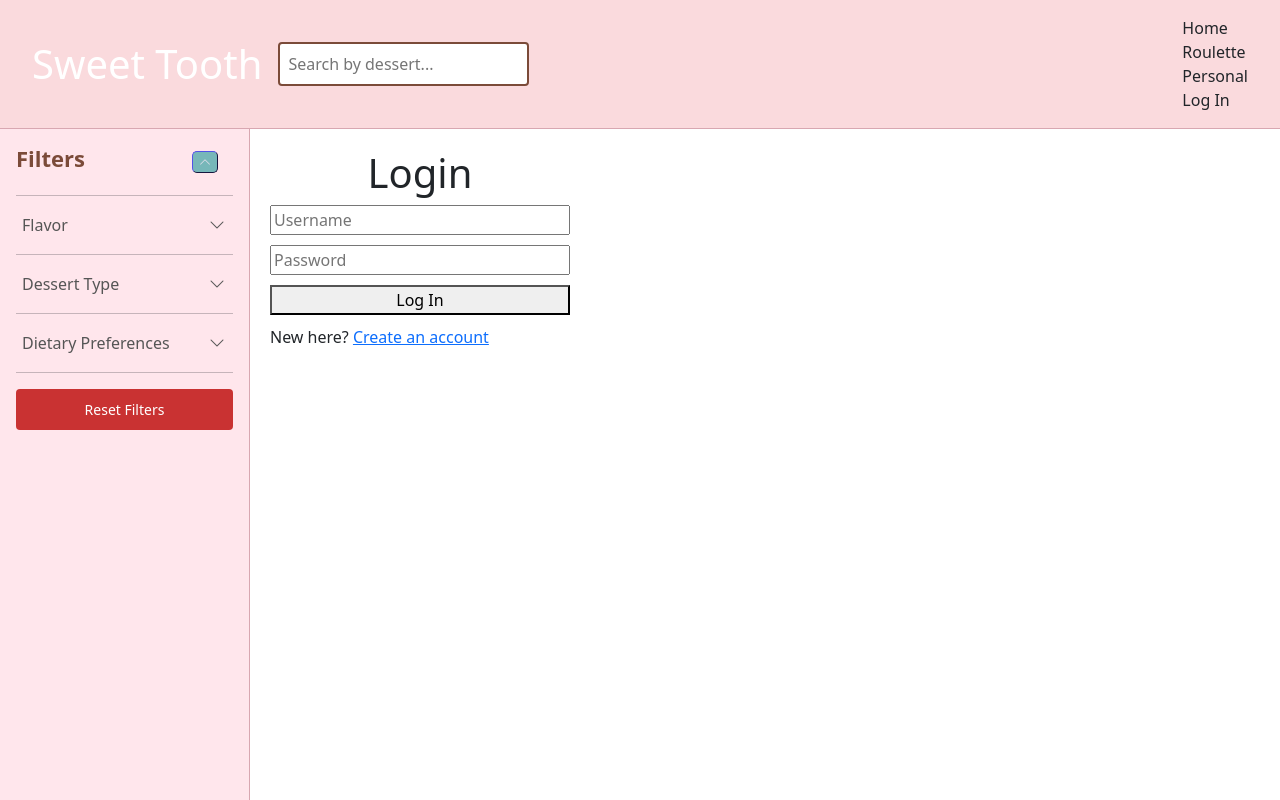
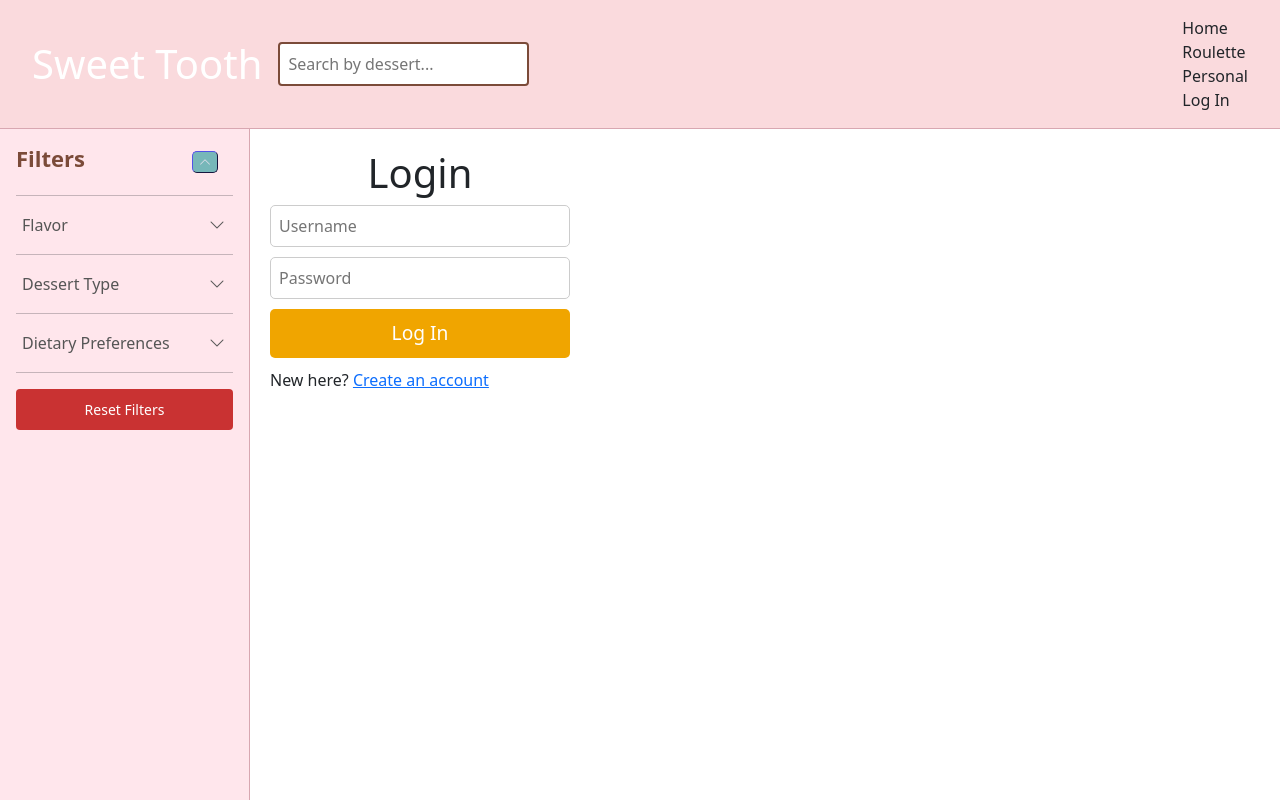
Before and after one commit to alexueda/sweets-project, a React (Create React App) app: page / in a window 1280 px wide. Both pictures are taken after a click on the element "Log In". Built offline with nearby package versions, Linux system fonts and the light colour scheme; the HTML template or start-up script is replaced by a standard one.

Commit message:
more ui fixes for login

```diff
--- a/src/Components/Login.jsx
+++ b/src/Components/Login.jsx
@@ -19,24 +19,28 @@ function Login({ setIsLoggedIn }) {
   return (
     <div className="login-page">
       <h1>Login</h1>
+      <div className="form-container">
         <div className="login-form">
           <input
+            className="form-input"
             type="text"
             placeholder="Username"
             value={username}
             onChange={(e) => setUsername(e.target.value)}
           />
           <input
+            className="form-input"
             type="password"
             placeholder="Password"
             value={password}
             onChange={(e) => setPassword(e.target.value)}
           />
           {error && <p className="error-text">{error}</p>}
-        <button onClick={handleLogin}>Log In</button>
+          <button className="form-button" onClick={handleLogin}>Log In</button>
           <p>
             New here? <a href="#register">Create an account</a>
           </p>
+        </div>
       </div>
     </div>
   );
--- a/src/Components/Register.jsx
+++ b/src/Components/Register.jsx
@@ -10,6 +10,12 @@ function Register() {
   const handleRegister = () => {
     const existingUsers = JSON.parse(localStorage.getItem("users")) || {};
 
+    // Check if any fields are empty
+    if (!username || !password || !confirmPassword) {
+      setError("All fields must be filled.");
+      return;
+    }
+
     // Check if the username is already taken
     if (existingUsers[username]) {
       setError("Username already exists.");
@@ -19,6 +25,13 @@ function Register() {
     // Check if the passwords match
     if (password !== confirmPassword) {
       setError("Passwords do not match.");
+      return;
+    }
+
+    // Check if the password contains at least one number
+    const passwordRegex = /\d/;
+    if (!passwordRegex.test(password)) {
+      setError("Password must contain at least one number.");
       return;
     }
 
@@ -35,25 +48,28 @@ function Register() {
       <h1>Create an Account</h1>
       <div className="register-form">
         <input
+          className="register-input"
           type="text"
           placeholder="Username"
           value={username}
           onChange={(e) => setUsername(e.target.value)}
         />
         <input
+          className="register-input"
           type="password"
-          placeholder="Password"
+          placeholder="Password (must contain a number)"
           value={password}
           onChange={(e) => setPassword(e.target.value)}
         />
         <input
+          className="register-input"
           type="password"
           placeholder="Confirm Password"
           value={confirmPassword}
           onChange={(e) => setConfirmPassword(e.target.value)}
         />
-        {error && <p className="error-text">{error}</p>}
-        <button onClick={handleRegister}>Register</button>
+        {error && <p className="error-text">{error}</p>} {/* Apply correct class here */}
+        <button className="register-button" onClick={handleRegister}>Register</button> {/* Apply correct class here */}
         <p>
           Already have an account? <a href="#login">Login here</a>
         </p>
--- a/src/css/Login.css
+++ b/src/css/Login.css
@@ -1,8 +1,15 @@
+/* General Page Layout */
 .login-page {
   display: flex;
   flex-direction: column;
   align-items: center;
   padding: 20px;
+}
+
+.form-container {
+  display: flex;
+  flex-direction: column;
+  align-items: center;
 }
 
 .login-form {
@@ -12,14 +19,16 @@
   width: 300px;
 }
 
-  .login-input {
+/* Input Styles */
+.form-input {
   padding: 8px;
   font-size: 1rem;
   border: 1px solid #ccc;
   border-radius: 5px;
 }
 
-  .login-button {
+/* Button Styles */
+.form-button {
   padding: 10px;
   font-size: 1.2rem;
   cursor: pointer;
@@ -29,11 +38,17 @@
   color: white;
 }
 
-  .login-button:hover {
+.form-button:hover {
   background-color: #e08e00;
 }
 
-  .login-.error-text {
+/* Error Message Styles */
+.error-text {
   color: red;
   font-size: 0.9rem;
 }
+
+/* Link Style */
+p {
+  margin-top: 10px;
+}
--- a/src/css/Register.css
+++ b/src/css/Register.css
@@ -33,7 +33,7 @@
   background-color: #e08e00;
 }
 
-  .register-.error-text {
+.error-text {
   color: red;
   font-size: 0.9rem;
 }
```
Lines whose indentation alone changed are shown as unchanged.
